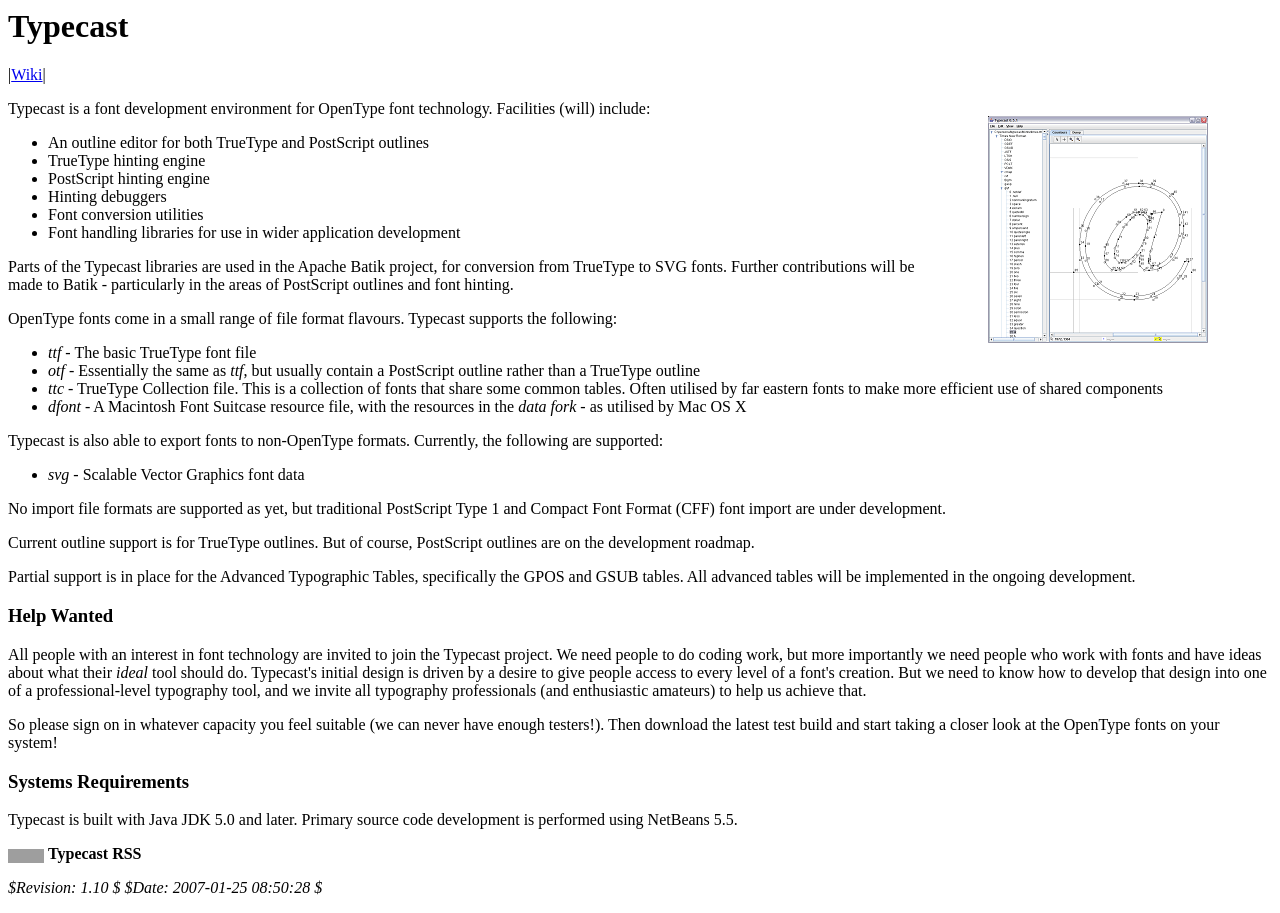
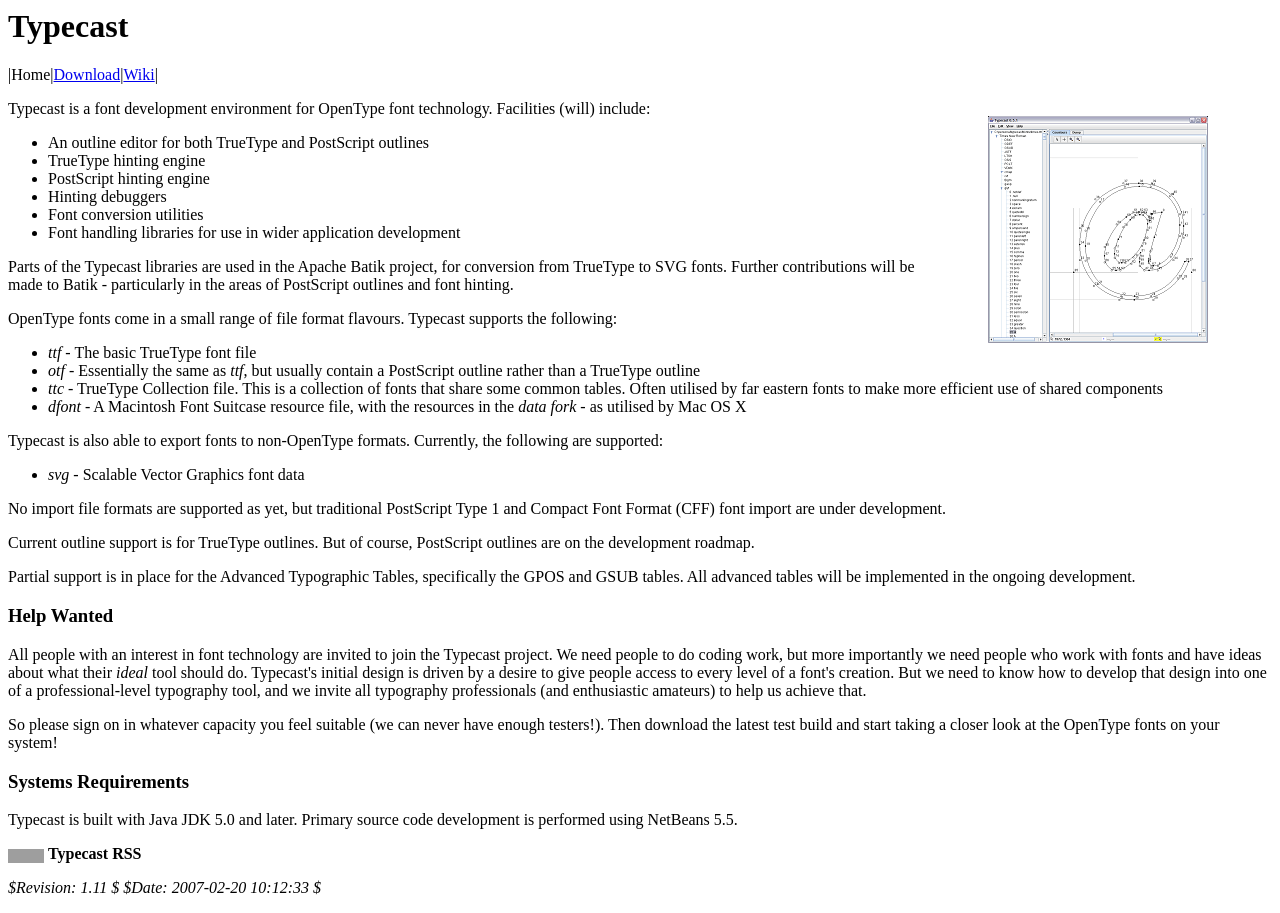
Before and after one commit to dcsch/typecast, a plain HTML site: page www/index.html in a window 1280 px wide. Drawn offline with Linux system fonts and the light colour scheme; grey boxes are pictures that could not be loaded.

Commit message:
Added a download link.

```diff
--- a/www/index.html
+++ b/www/index.html
@@ -5,7 +5,7 @@
 </head>
 <body>
 <h1>Typecast</h1>
-<p>|<a href="http://wiki.java.net/bin/view/Javadesktop/Typecast">Wiki</a>|</p>
+<p>|Home|<a href="download.html">Download</a>|<a href="http://wiki.java.net/bin/view/Javadesktop/Typecast">Wiki</a>|</p>
 <p style="float: right; padding-left: 48pt; padding-right: 48pt"><a href="images/tc-screenshot-full.png"><img src="images/tc-screenshot-quarter.png" width="220" height="227" border="0"/></a></p>
 <p>Typecast is a font development environment for OpenType font technology. Facilities (will) include:</p>
 <ul>
@@ -53,6 +53,6 @@ and start taking a closer look at the OpenType fonts on your system!</p>
 <h3>Systems Requirements</h3>
 <p>Typecast is built with Java JDK 5.0 and later.  Primary source code development is performed using NetBeans 5.5.</p>
 <p><a href="http://typecast.dev.java.net/servlets/ProjectNewsRSS"><img src="https://typecast.dev.java.net/branding/images/xml.gif" border="0" width="36" height="14" alt="XML" align="absmiddle"></a>&nbsp;<b>Typecast RSS</b></p>
-<p><i>$Revision: 1.10 $ $Date: 2007-01-25 08:50:28 $</i></p>
+<p><i>$Revision: 1.11 $ $Date: 2007-02-20 10:12:33 $</i></p>
 </body>
 </html>
```
